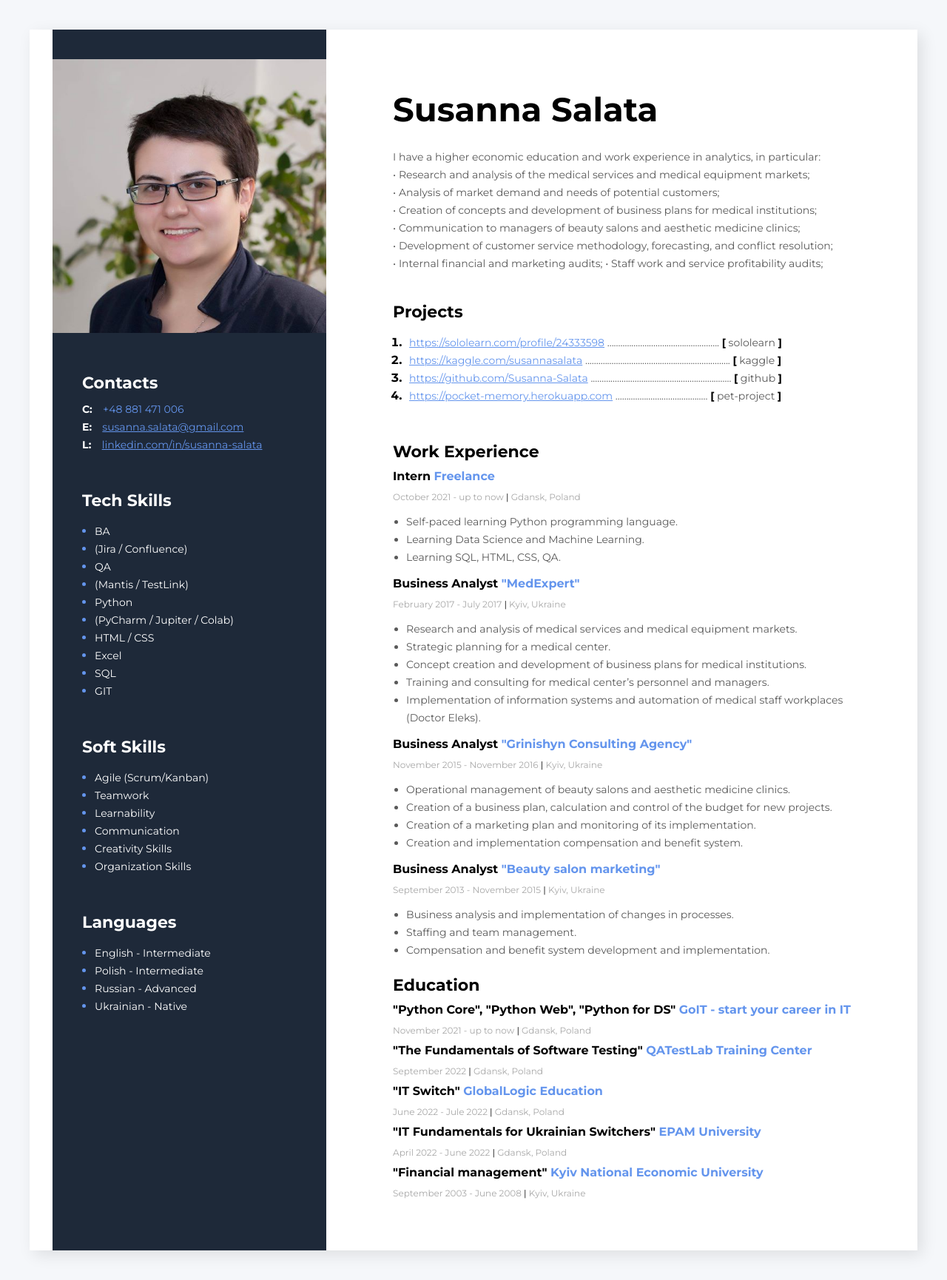
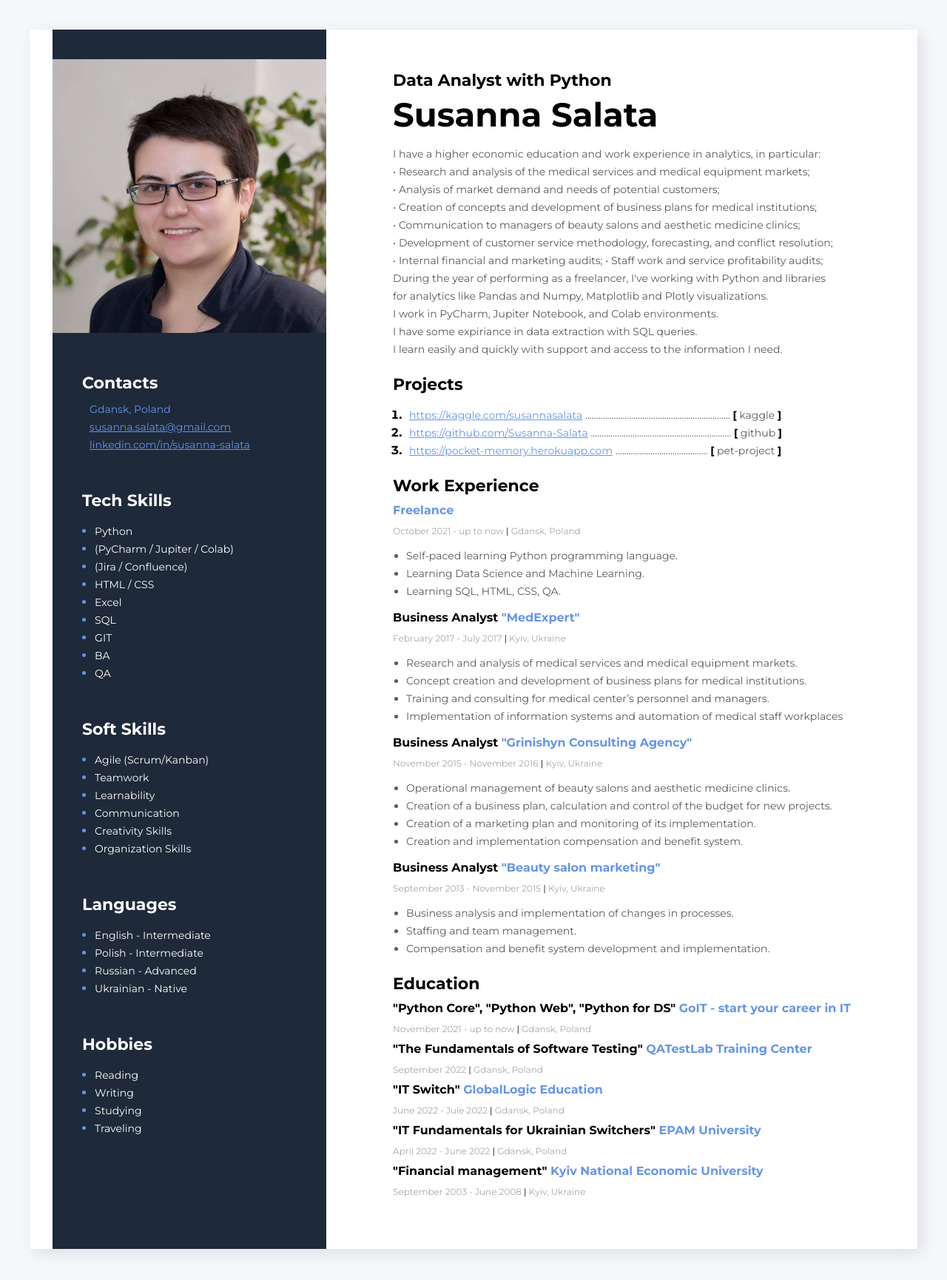
Before and after one commit to Susanna-Salata/my-cv, a plain HTML site: page index.html in a window 1280 px wide. Shown: the whole page at 74% size. Drawn offline with Linux system fonts and the light colour scheme.

Commit message:
data analyst

```diff
--- a/css/styles.css
+++ b/css/styles.css
@@ -25,7 +25,7 @@ body {
   font-size: 22px;
   line-height: 17px;
   color: #000;
-  margin: 0 0 20px 0;
+  margin: 0 0 10px 0;
 }
 
 .about-me-name {
@@ -34,7 +34,7 @@ body {
   font-size: 45px;
   line-height: 55px;
   color: #000;
-  margin: 0 0 25px 0;
+  margin: 0 0 10px 0;
 }
 
 .about-me-description {
@@ -61,13 +61,13 @@ body {
 
 /* About me section */
 .about-me-section {
-  margin: 0 0 40px 0;
+  margin: 0 0 10px 0;
 }
 
 /* My projects section */
 
 .my-projects-section {
-  margin: 0 0 50px 0;
+  margin: 0 0 20px 0;
 }
 
 .my-projects-list {
--- a/index.html
+++ b/index.html
@@ -21,7 +21,7 @@
             <!--About me section-->
             <div class="about-me-section">
 
-                <h1 class="about-me-profession">  </h1>
+                <h1 class="about-me-profession">  Data Analyst with Python </h1>
 
                 <h1 class="about-me-name">Susanna Salata</h1>
 
@@ -32,9 +32,12 @@
                     • Creation of concepts and development of business plans for medical institutions; <br>
                     • Communication to managers of beauty salons and aesthetic medicine clinics; <br>
                     • Development of customer service methodology, forecasting, and conflict resolution; <br>
-                    • Internal financial and marketing audits;
-                    • Staff work and service profitability audits; <br>
-
+                    • Internal financial and marketing audits; • Staff work and service profitability audits; <br>
+                    During the year of performing as a freelancer, I've working with Python and
+                    libraries for analytics like Pandas and Numpy, Matplotlib and Plotly visualizations.<br>
+                    I work in PyCharm, Jupiter Notebook, and Colab environments. <br>
+                    I have some expiriance in data extraction with SQL queries.<br>
+                    I learn easily and quickly with support and access to the information I need.<br>
                 </p>
 
             </div>
@@ -44,13 +47,13 @@
                 <h3 class="main-content-title">Projects</h3>
 
                 <ol class="my-projects-list">
-                    <li class="my-projects-item">
+                    <!-- <li class="my-projects-item">
                         <span class="my-projects-text">
                     <a href="https://sololearn.com/profile/24333598" class="my-projects-link"> https://sololearn.com/profile/24333598</a>
                         ...................................................
                         <span class="my-projects-bracket">[</span> sololearn <span class="my-projects-bracket">]</span>
                         </span>
-                    </li>
+                    </li> -->
                     <li class="my-projects-item">
                         <span class="my-projects-text">
                             <a href="https://kaggle.com/susannasalata" class="my-projects-link"> https://kaggle.com/susannasalata</a>
@@ -67,7 +70,7 @@
                     </li>
                                         <li class="my-projects-item">
                         <span class="my-projects-text">
-                            <a href="https://pocket-memory.herokuapp.com" class="my-projects-link"> https://pocket-memory.herokuapp.com</a>
+                            <a href="https://slides.com/susannasalata/pocket-memory-eng" class="my-projects-link"> https://pocket-memory.herokuapp.com</a>
                              ..........................................
                             <span class="my-projects-bracket">[</span> pet-project <span class="my-projects-bracket">]</span>
                         </span>
@@ -85,7 +88,7 @@
 
                 <!--Company 0-->
                 <div class="my-work-experience-company-blok ">
-                    <h4 class="my-work-experience-position">Intern <span class="my-work-experience-company"> Freelance </span></h4>
+                    <h4 class="my-work-experience-position"> <span class="my-work-experience-company"> Freelance </span></h4>
                     <p class="my-work-experience-period">October 2021 - up to now <span class="my-work-experience-divider">|</span> Gdansk, Poland</p>
 
                     <ul class="my-work-experience-duties">
@@ -113,9 +116,6 @@
                             Research and analysis of medical services and medical equipment markets.
                         </li>
                         <li>
-                            Strategic planning for a medical center.
-                        </li>
-                        <li>
                             Concept creation and development of business plans for medical institutions.
                         </li>
                         <li>
@@ -123,7 +123,7 @@
                         </li>
                         <li>
                             Implementation of information systems and automation of medical staff workplaces <br>
-                            (Doctor Eleks).
+                          <!--   (Doctor Eleks). -->
                         </li>
                     </ul>
 
@@ -204,22 +204,22 @@
 
             <!--My contacts section-->
             <div class="contacts-section">
-                <h3 class="sidebar-title">Contacts</h3>
+                <h3 class="sidebar-title"> Contacts </h3>
 
                 <div>
-                    <span class="contacts-section-type">C:</span>
-                    <a class="contacts-section-link no-line " href="tel:+48881471006"  >+48 881 471 006</a>
+                    <span class="contacts-section-type"></span>
+                    <a class="contacts-section-link no-line " href="Gdansk, Poland"> Gdansk, Poland </a>
 
                 </div>
 
                 <div>
-                    <span class="contacts-section-type">E:</span>
+                    <span class="contacts-section-type"></span>
                     <a class="contacts-section-link" href="mailto:susanna.salata@gmail.com">susanna.salata@gmail.com</a>
 
                 </div>
 
                 <div>
-                    <span class="contacts-section-type">L:</span>
+                    <span class="contacts-section-type"></span>
                     <a class="contacts-section-link" href="https://linkedin.com/in/susanna-salata">linkedin.com/in/susanna-salata</a>
 
                 </div>
@@ -228,24 +228,25 @@
 
             <!--My Tech Skills-->
             <div class="tech-skills-section">
-                <h3 class="sidebar-title">Tech Skills</h3>
+                <h3 class="sidebar-title"> Tech Skills </h3>
                 <ul class="tech-skills-list">
-                    <li class="tech-skills-item"> <span class="tech-skills-item-text"> BA</span></li>
-                    <li class="tech-skills-item"> <span class="tech-skills-item-text"> (Jira / Confluence)</span></li>
-                    <li class="tech-skills-item"> <span class="tech-skills-item-text"> QA</span></li>
-                    <li class="tech-skills-item"> <span class="tech-skills-item-text"> (Mantis / TestLink)</span></li>
+
                     <li class="tech-skills-item"> <span class="tech-skills-item-text"> Python</span></li>
                     <li class="tech-skills-item"> <span class="tech-skills-item-text"> (PyCharm / Jupiter / Colab)</span></li>
+                    <li class="tech-skills-item"> <span class="tech-skills-item-text"> (Jira / Confluence) </span></li>
                     <li class="tech-skills-item"> <span class="tech-skills-item-text"> HTML / CSS </span></li>
                     <li class="tech-skills-item"> <span class="tech-skills-item-text"> Excel</span></li>
                     <li class="tech-skills-item"> <span class="tech-skills-item-text"> SQL</span></li>
                     <li class="tech-skills-item"> <span class="tech-skills-item-text"> GIT</span></li>
+                    <li class="tech-skills-item"> <span class="tech-skills-item-text"> BA</span></li>
+                    <li class="tech-skills-item"> <span class="tech-skills-item-text"> QA</span></li>
+
                 </ul>
             </div>
 
             <!--My Soft Skills-->
             <div class="soft-skills-section">
-                <h3 class="sidebar-title">Soft Skills</h3>
+                <h3 class="sidebar-title"> Soft Skills </h3>
                 <ul class="soft-skills-list">
                     <li class="soft-skills-item"><span class="soft-skills-item-text"> Agile (Scrum/Kanban)</span></li>
                     <li class="soft-skills-item"><span class="soft-skills-item-text"> Teamwork</span></li>
@@ -258,12 +259,23 @@
 
             <!--My Languages-->
             <div class="soft-skills-section">
-                <h3 class="sidebar-title">Languages</h3>
+                <h3 class="sidebar-title"> Languages </h3>
                 <ul class="soft-skills-list">
                     <li class="soft-skills-item"><span class="soft-skills-item-text"> English - Intermediate</span></li>
                     <li class="soft-skills-item"><span class="soft-skills-item-text"> Polish - Intermediate</span></li>
                     <li class="soft-skills-item"><span class="soft-skills-item-text"> Russian - Advanced</span></li>
                     <li class="soft-skills-item"><span class="soft-skills-item-text"> Ukrainian - Native</span></li>
+                </ul>
+            </div>
+
+            <!--My hobbies-->
+            <div class="soft-skills-section">
+                <h3 class="sidebar-title"> Hobbies </h3>
+                <ul class="soft-skills-list">
+                    <li class="soft-skills-item"><span class="soft-skills-item-text"> Reading </span></li>
+                    <li class="soft-skills-item"><span class="soft-skills-item-text"> Writing </span></li>
+                    <li class="soft-skills-item"><span class="soft-skills-item-text"> Studying </span></li>
+                    <li class="soft-skills-item"><span class="soft-skills-item-text"> Traveling </span></li>
                 </ul>
             </div>
         </aside>
```
